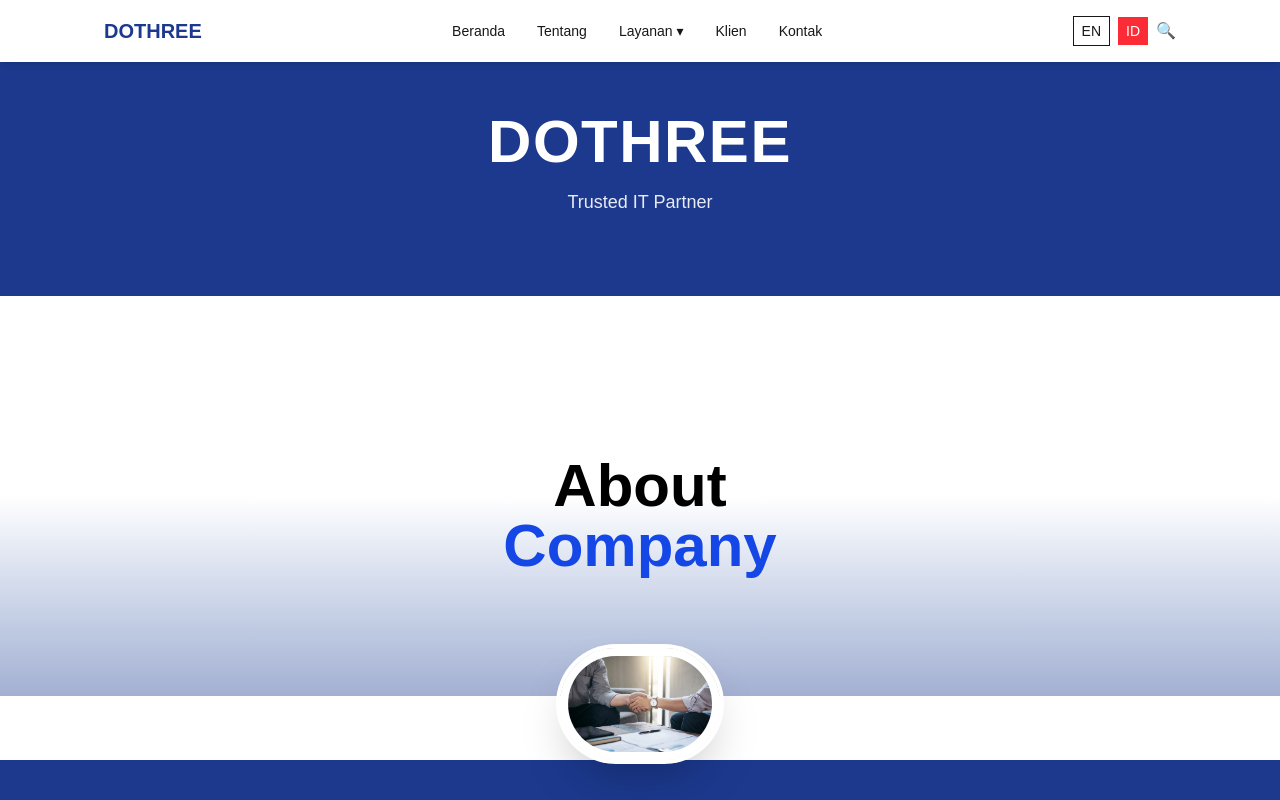
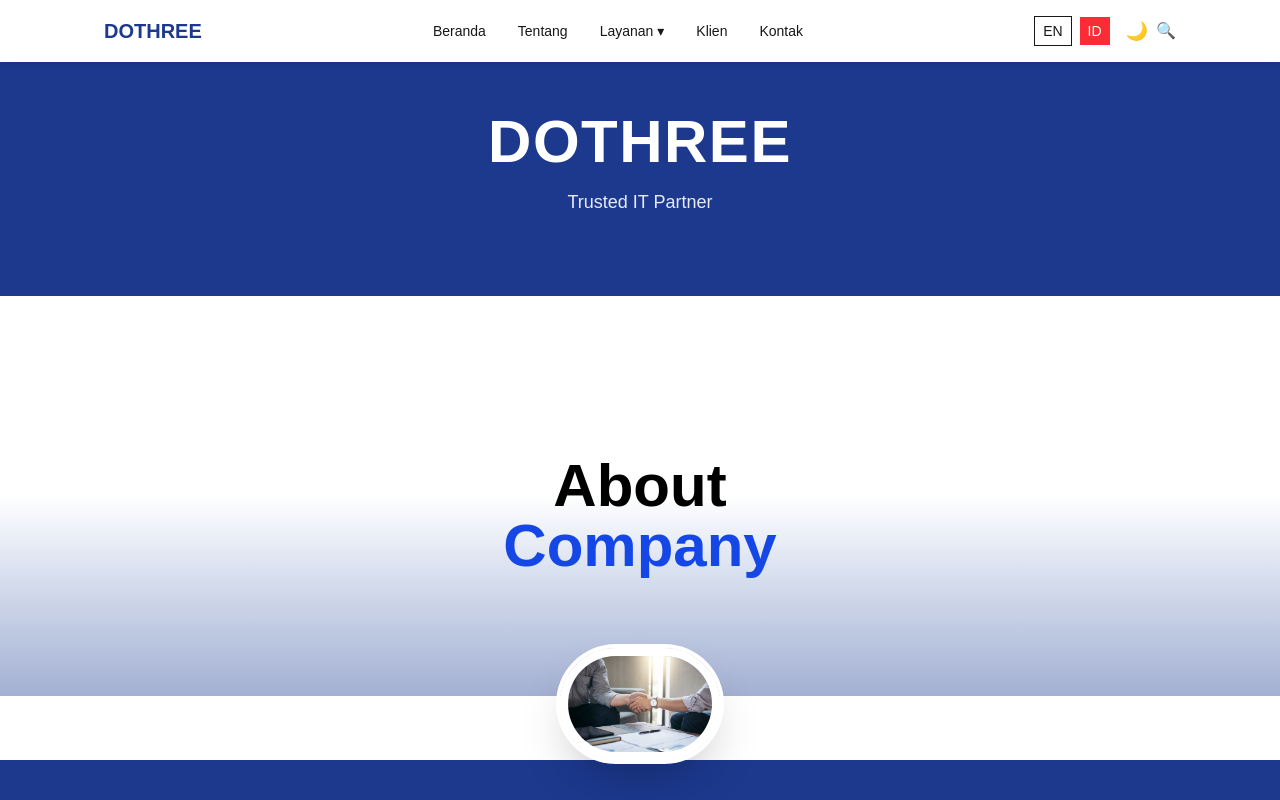
Before and after one commit to alfarisy28/dothree-web, a Next.js app: page / in a window 1280 px wide. Shown: the top 800 px of the page. Built offline with nearby package versions, Linux system fonts and the light colour scheme.

Commit message:
update mobile UI and fix contact section

```diff
--- a/app/layout.tsx
+++ b/app/layout.tsx
@@ -17,7 +17,6 @@ export const metadata: Metadata = {
   description: "Generated by create next app",
 };
 
-
 export default function RootLayout({
   children,
 }: Readonly<{
@@ -25,11 +24,11 @@ export default function RootLayout({
 }>) {
   return (
 
-    <html
+<html
   lang="en"
   className={`${geistSans.variable} ${geistMono.variable} h-full antialiased`}
 >
-  <body className="bg-white text-black dark:bg-gray-900 dark:text-white">
+  <body className="bg-white text-black">
     {children}
   </body>
 </html>
--- a/app/page.tsx
+++ b/app/page.tsx
@@ -30,6 +30,16 @@ const [showTop, setShowTop] = useState(false);
 const [showContact, setShowContact] = useState(false);
 
 const [searchOpen, setSearchOpen] = useState(false);
+
+const [dark, setDark] = useState(false);
+
+useEffect(() => {
+  if (dark) {
+    document.documentElement.classList.add("dark");
+  } else {
+    document.documentElement.classList.remove("dark");
+  }
+}, [dark]);
 
 const [showNavbar, setShowNavbar] = useState(true);
 const [lastScroll, setLastScroll] = useState(0);
@@ -273,6 +283,13 @@ useEffect(() => {
   "
 >
   ID
+</button>
+
+<button
+  onClick={() => setDark(!dark)}
+  className="ml-2 text-lg transition active:scale-90"
+>
+  {dark ? "☀️" : "🌙"}
 </button>
 
    <span
```
